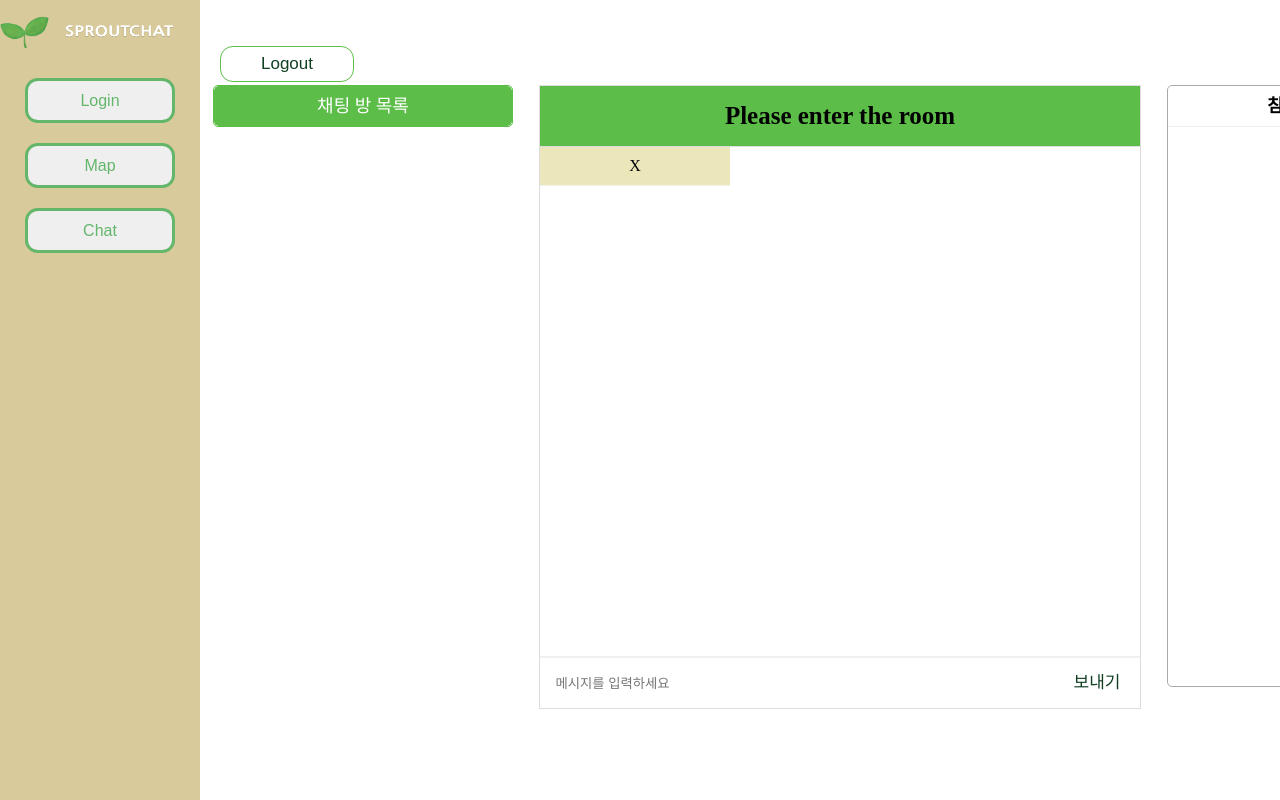
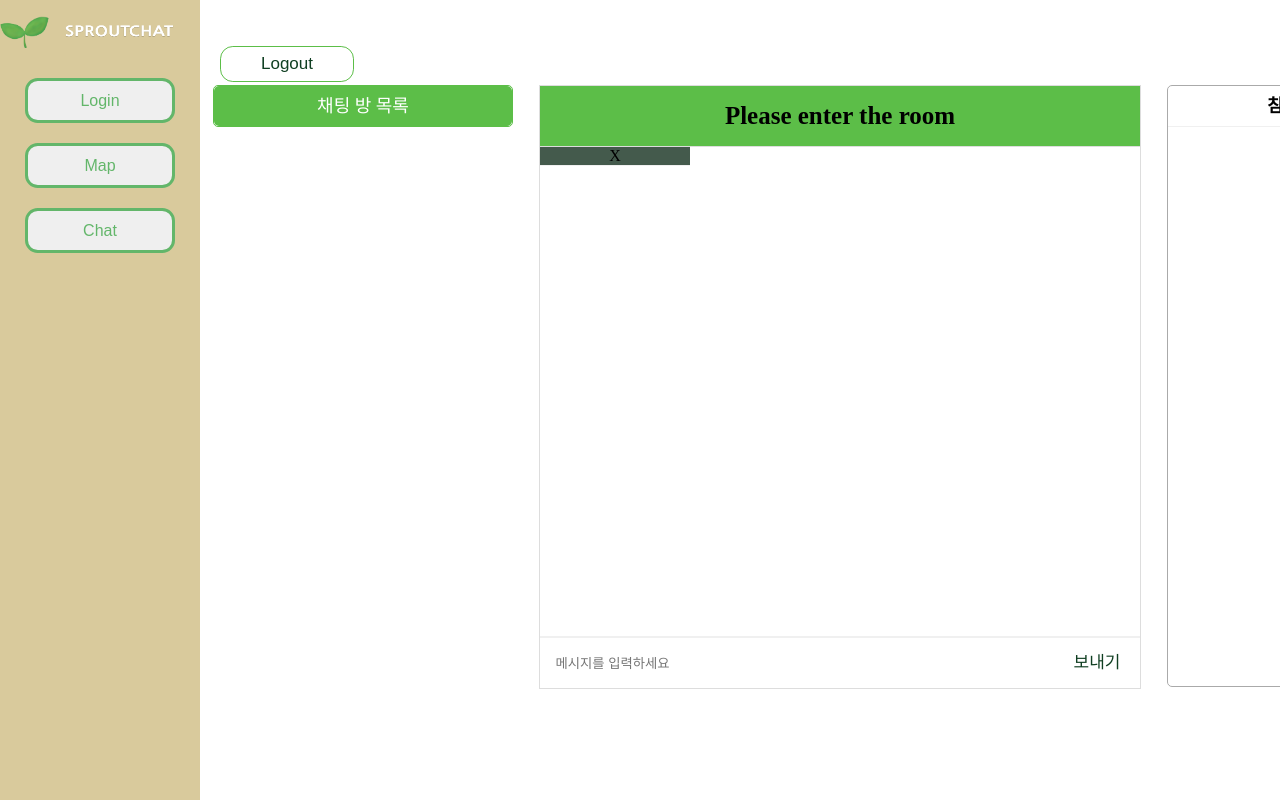
Before and after one commit to sn-spotchat/sproutchat, a React (Create React App) app: page /chat in a window 1280 px wide. Built offline with nearby package versions, Linux system fonts and the light colour scheme.

Commit message:
out button commit

```diff
--- a/src/chat/styles.css
+++ b/src/chat/styles.css
@@ -114,12 +114,11 @@ nav{
 }
 
 #out {
-  background-color: rgb(235, 231, 187);
+  background-color: rgb(68, 90, 76);
   text-align: center;
   border-bottom: 1px solid #f0f0f0;
   width: 25%;
   cursor: pointer;
-  padding: 10px 20px;
 }
 
 .roomName {
```
